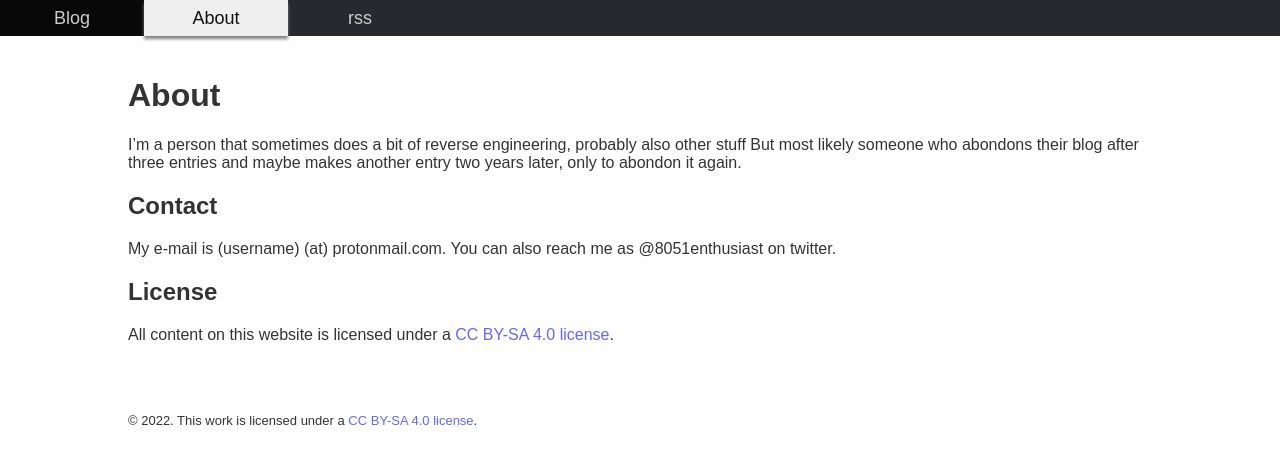
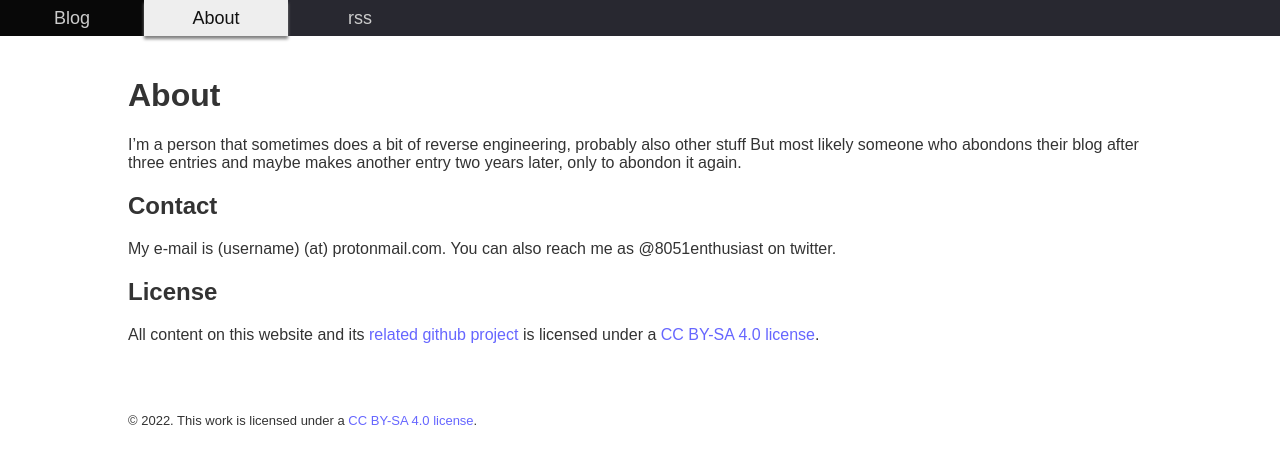
Before and after one commit to 8051Enthusiast/8051Enthusiast.github.io, a Jekyll site: the page built from about.md, in a window 1280 px wide. Shown: the top 464 px of the page. Built offline with Jekyll 4.4.1, drawn with Linux system fonts in a browser that asks for light colours.

Commit message:
clarify that license also applies to project files

```diff
--- a/about.md
+++ b/about.md
@@ -11,4 +11,4 @@ My e-mail is (username) (at) protonmail.com.
 You can also reach me as @8051enthusiast on twitter.
 
 ## License
-All content on this website is licensed under a [CC BY-SA 4.0 license](https://creativecommons.org/licenses/by-sa/4.0/).
+All content on this website and its [related github project](https://github.com/8051Enthusiast/8051Enthusiast.github.io) is licensed under a [CC BY-SA 4.0 license](https://creativecommons.org/licenses/by-sa/4.0/).
```
